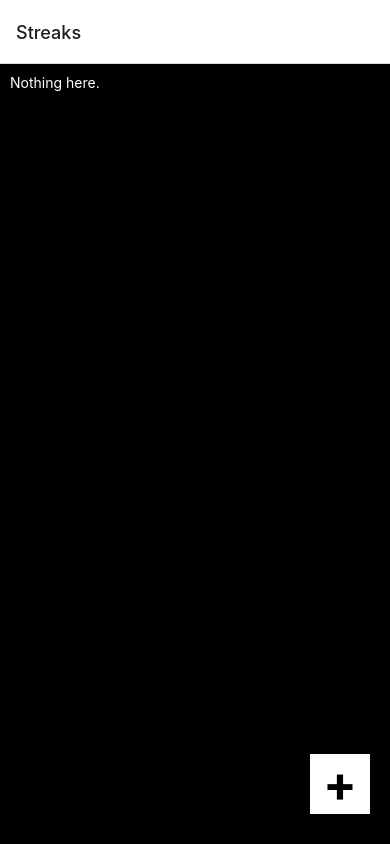
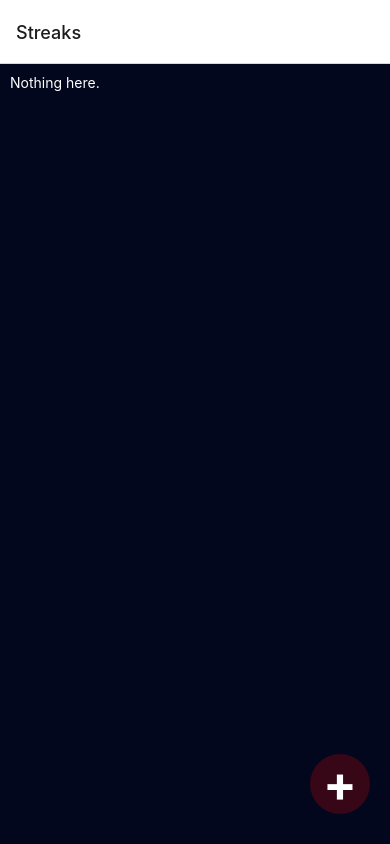
Before and after one commit to akshy3/streaks, a React Native app: screen /Home in a window 390 px wide. Built offline with nearby package versions, Linux system fonts and the light colour scheme.

Commit message:
UI improvements.

```diff
--- a/components/Activity.tsx
+++ b/components/Activity.tsx
@@ -20,10 +20,10 @@ export default function Activity(props: { navigation: { navigate: any; }; activi
 
 const styles = StyleSheet.create({
     container: {
-        backgroundColor: 'black',
+        backgroundColor: '#370617',
         borderWidth: 4,
-        borderColor: 'white',
-        borderRadius: 10,
+        borderColor: '#FEFAE0',
+        // borderRadius: 10,
         flexDirection: 'row',
         padding: 7,
         margin: 5,
--- a/screens/ActivityScreen.tsx
+++ b/screens/ActivityScreen.tsx
@@ -1,5 +1,5 @@
 import AsyncStorage from "@react-native-async-storage/async-storage";
-import { Button, StyleSheet, Text, View } from "react-native";
+import { Button, StyleSheet, Text, TouchableOpacity, View } from "react-native";
 import Timeline from 'react-native-timeline-flatlist'
 
 
@@ -60,7 +60,6 @@ export default function ActivityScreen(props: { route: any; navigation: any; })
     return (
         <View style={styles.container}>
             <Text style={styles.text}>{activity.title}</Text>
-            <Text style={styles.text}>{date.toDateString()}</Text>
             <Timeline data={timelinedata}
                 style={styles.historyContainer}
                 titleStyle={{ color: 'white' }}
@@ -68,8 +67,8 @@ export default function ActivityScreen(props: { route: any; navigation: any; })
                 lineColor='white'
                 descriptionStyle={{ color: 'gray' }}
             />
-            <Button onPress={handleRelapse} title="Relapse" />
-            <Button onPress={handeDelete} title="Delete this activity" />
+            <TouchableOpacity style={styles.relapseButton} onPress={handleRelapse}><Text style={styles.relapseButtonText}>Relapse</Text></TouchableOpacity>
+            <TouchableOpacity style={styles.deleteButton} onPress={handeDelete}><Text style={styles.deleteButtonText}>Delete this activity</Text></TouchableOpacity>
         </View>
     )
 }
@@ -81,10 +80,34 @@ const styles = StyleSheet.create({
         padding: 10,
     },
     text: {
-        color: 'white'
+        color: 'white',
+        fontWeight: 'bold',
+        fontSize: 20,
     },
     historyContainer: {
         margin: 20,
         backgroundColor: 'black',
+    },
+    relapseButton: {
+        backgroundColor: '#370617',
+        width: '40%',
+        marginTop: 10,
+        marginBottom: 10,
+        padding: 5,
+
+    },
+    relapseButtonText: {
+        color: 'white',
+        padding: 10,
+        fontWeight: 'bold',
+    },
+    deleteButton: {
+        backgroundColor: '#6A040F',
+        padding: 10,
+
+    },
+    deleteButtonText: {
+        color: 'white',
+        fontWeight: 'bold',
     }
 })
--- a/screens/AddActivityScreen.tsx
+++ b/screens/AddActivityScreen.tsx
@@ -1,6 +1,6 @@
 import AsyncStorage from "@react-native-async-storage/async-storage";
 import { useContext, useState } from "react";
-import { Button, StyleSheet, Text, TextInput, View } from "react-native";
+import { Button, StyleSheet, Text, TextInput, TouchableOpacity, View } from "react-native";
 import DateTimePickerModal from "react-native-modal-datetime-picker";
 import uuid from 'react-native-uuid';
 
@@ -33,7 +33,7 @@ export default function AddActivityScreen(props: { navigation: any; }) {
     }
     const handleSubmit = async () => {
         if (titleInput !== "") {
-            if(dateInput<=Date.now()){
+            if (dateInput <= Date.now()) {
 
                 await storeData({ id: uuid.v4(), title: titleInput, date: dateInput, history: [dateInput] })
                 navigation.navigate('Home')
@@ -59,14 +59,15 @@ export default function AddActivityScreen(props: { navigation: any; }) {
 
     return (<View style={styles.container}>
         <TextInput style={styles.textInput} placeholder="Enter activity name" value={titleInput} onChangeText={text => setTitleInput(text)} />
-        <Button title="Select date" onPress={showDatePicker} />
+        <TouchableOpacity style={styles.selectDateButton} onPress={showDatePicker}><Text style={styles.selectDateButtonText}>Select date</Text></TouchableOpacity>
         <DateTimePickerModal
             isVisible={isDatePickerVisible}
             mode="date"
             onConfirm={handleConfirm}
             onCancel={hideDatePicker}
         />
-        <Button title="Add activity" onPress={handleSubmit} />
+        <TouchableOpacity style={styles.addActivityButton} onPress={handleSubmit}><Text style={styles.addActivityButtonText}>Add activity</Text></TouchableOpacity>
+
     </View>
     )
 }
@@ -92,6 +93,25 @@ const styles = StyleSheet.create({
 
     },
     selectDateButton: {
-
-    }
+        backgroundColor: 'purple',
+        padding: 10,
+        width: '40%',
+        marginTop: 10,
+        marginBottom: 10,
+    },
+    selectDateButtonText: {
+        color: 'white',
+        fontWeight: 'bold',
+    },
+    addActivityButton: {
+        backgroundColor: 'purple',
+        padding: 10,
+        width: '80%',
+        marginTop: 10,
+        marginBottom: 10,
+    },
+    addActivityButtonText: {
+        color: 'white',
+        fontWeight: 'bold',
+    },
 })
--- a/screens/HomeScreen.tsx
+++ b/screens/HomeScreen.tsx
@@ -51,7 +51,7 @@ export default function HomeScreen(props: { navigation: any; }) {
 
 const styles = StyleSheet.create({
   container: {
-    backgroundColor: 'black',
+    backgroundColor: '#03071E',
     flex: 1,
     flexDirection: 'column',
     padding: 10,
@@ -61,7 +61,8 @@ const styles = StyleSheet.create({
     color: 'white',
   },
   addButton: {
-    backgroundColor: 'white',
+    backgroundColor: '#370617',
+    borderRadius: 40,
     position: 'absolute',
     bottom: 30,
     right: 20,
@@ -77,6 +78,6 @@ const styles = StyleSheet.create({
     textAlign: 'center',
     textAlignVertical: 'center',
     fontWeight: 'bold',
-    color: 'black',
+    color: 'white',
   }
 })
```
